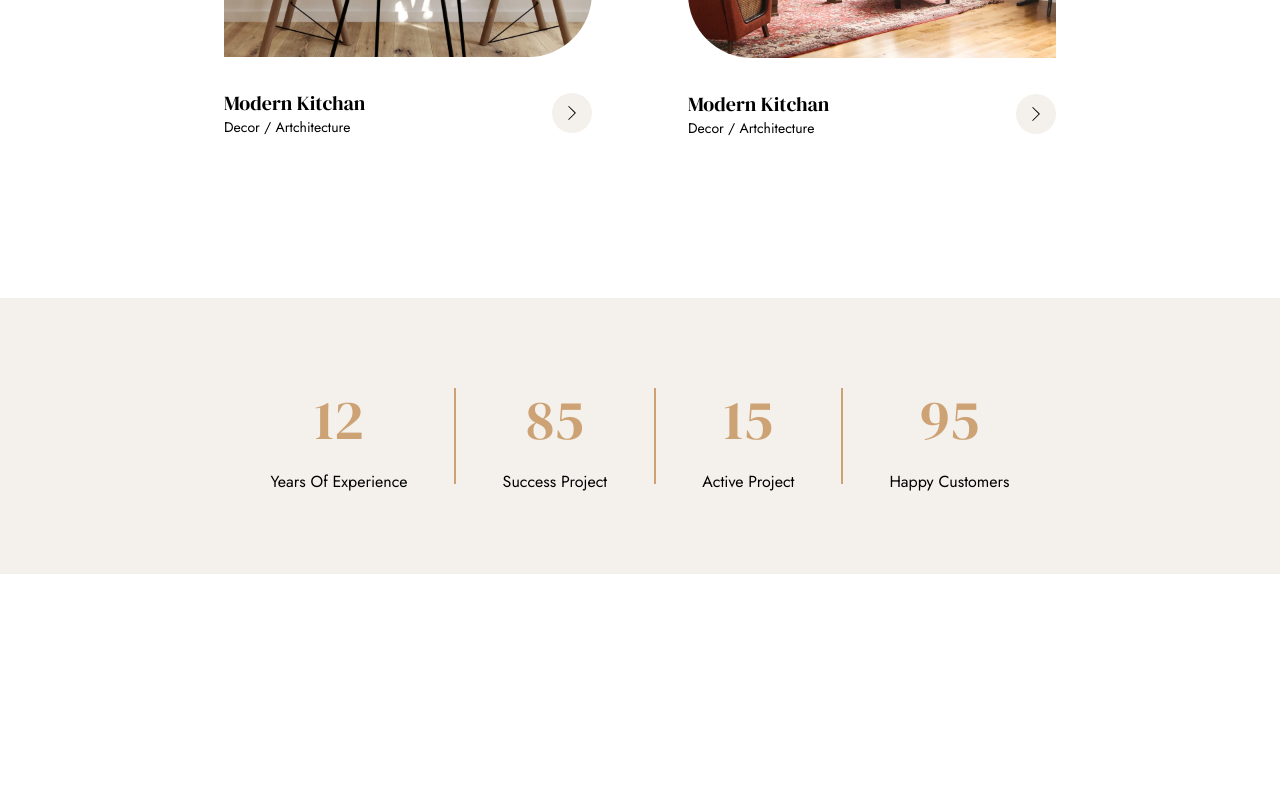
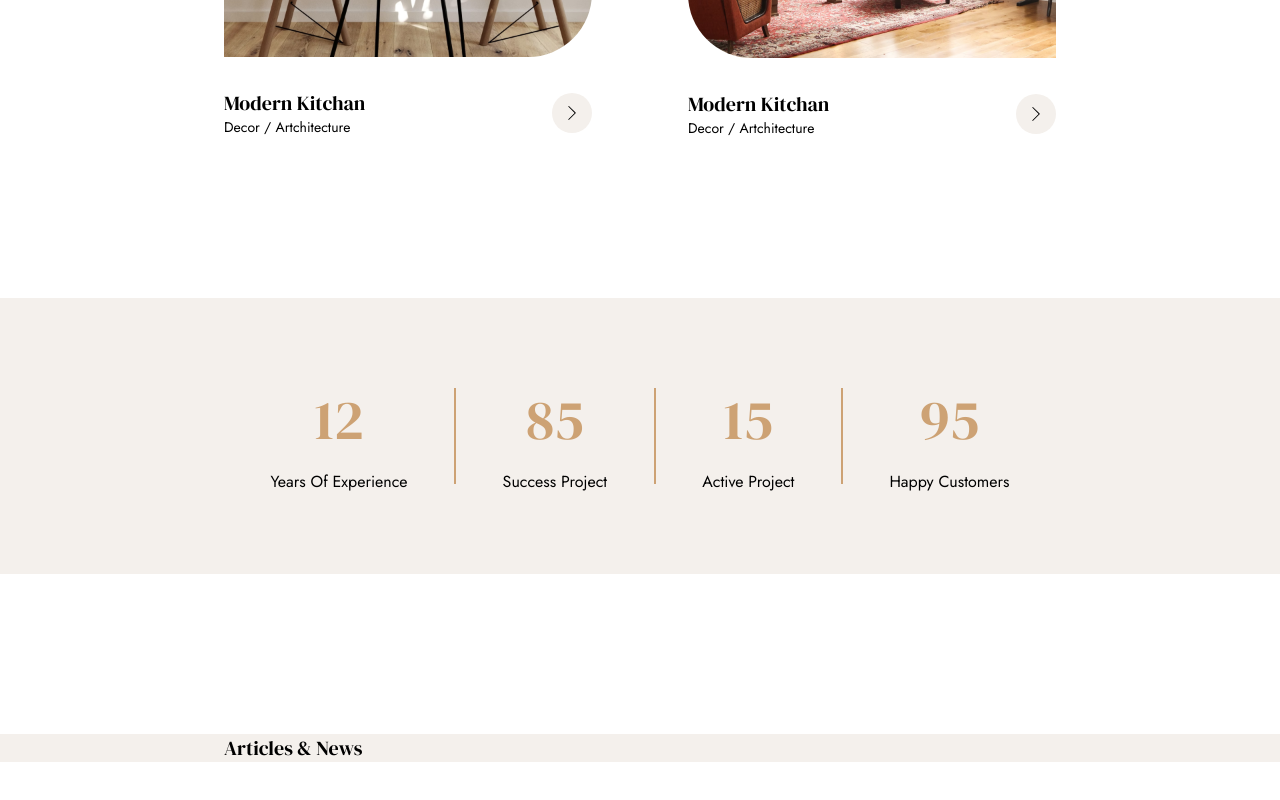
Before and after one commit to himarnoel/interior_dec, a React (Vite) app: page / in a window 1280 px wide. Shown: the part 3669-4469 px from the top of the page. Before the commit the page ends 4243 px from the top, so only its background shows below. Built offline with nearby package versions, Linux system fonts and the light colour scheme.

Commit message:
added component to app

```diff
--- a/src/App.jsx
+++ b/src/App.jsx
@@ -7,6 +7,7 @@ import Testimonials from "./Components/Testimonials";
 import Brands from "./Components/Brands";
 import Projects from "./Components/Projects";
 import Exp from "./Components/Exp";
+import News from './Components/News';
 
 function App() {
   const [change, setchange] = useState(false);
@@ -20,6 +21,7 @@ function App() {
       <Brands />
       <Projects />
       <Exp />
+      <News />
     </div>
   );
 }
--- a/src/Components/News.jsx
+++ b/src/Components/News.jsx
@@ -4,7 +4,7 @@ const News = () => {
   return (
     <div>
       <div className="w-full  bg-[#F4F0EC]   xl:px-[14rem] lg:px-[9rem] sm:px-[1.3rem] md:px-[2.5rem] px-[3rem] mt-[10rem] mb-64">
-        <div className="sdd">Articles & News</div>
+        <div className="text-xl">Articles & News</div>
       </div>
     </div>
   );
```
